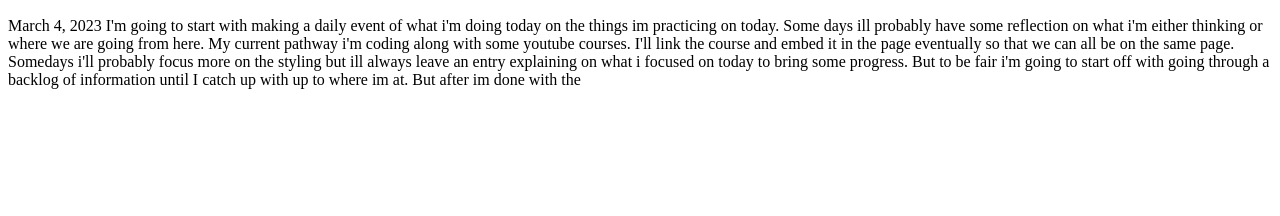
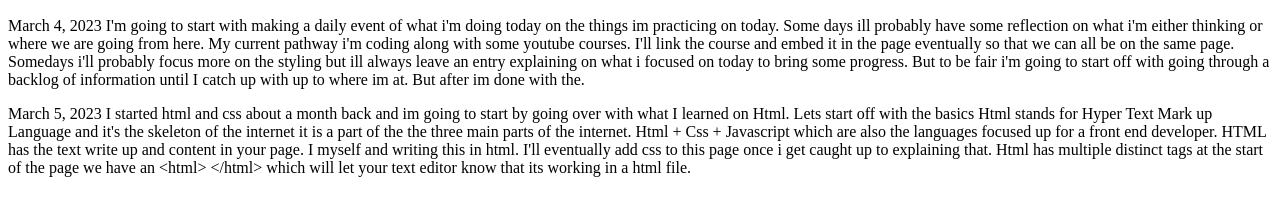
Before and after one commit to tetsurugan/Coding-Journey-Website, a plain HTML site: page html/index.html in a window 1280 px wide. Shown: the part 110-326 px from the top of the page. Drawn offline with Linux system fonts and the light colour scheme.

Commit message:
Update index.html

```diff
--- a/html/index.html
+++ b/html/index.html
@@ -19,11 +19,30 @@
             eventually so that we can all be on the same page. Somedays i'll probably focus more on the
             styling but ill always leave an entry explaining on what i focused on today to bring some progress.
             But to be fair i'm going to start off with going through a backlog of information until I catch
-            up with up to where im at. But after im done with the
+            up with up to where im at. But after im done with the.
+         </p>
+
+        <p>
+            March 5, 2023
+            I started html and css about a month back and im going to start by going over with what I
+            learned on Html.
+
+            Lets start off with the basics
+
+            Html stands for Hyper Text Mark up Language and it's the skeleton of the internet
+            it is a part of the the three main parts of the internet.  Html + Css + Javascript
+            which are also the languages focused up for a front end developer. HTML has the
+            text write up and content in your page. I myself and writing this in html. I'll eventually
+            add css to this page once i get caught up to explaining that.  Html has multiple distinct tags
+            at the start of the page we have an &lt;html> &lt;/html> which will let your text editor
+            know that its working in a html file.
+
+
+
+
 
         </p>
 
-        <p></p>
         <p></p>
         <p></p>
         <p></p>
```
